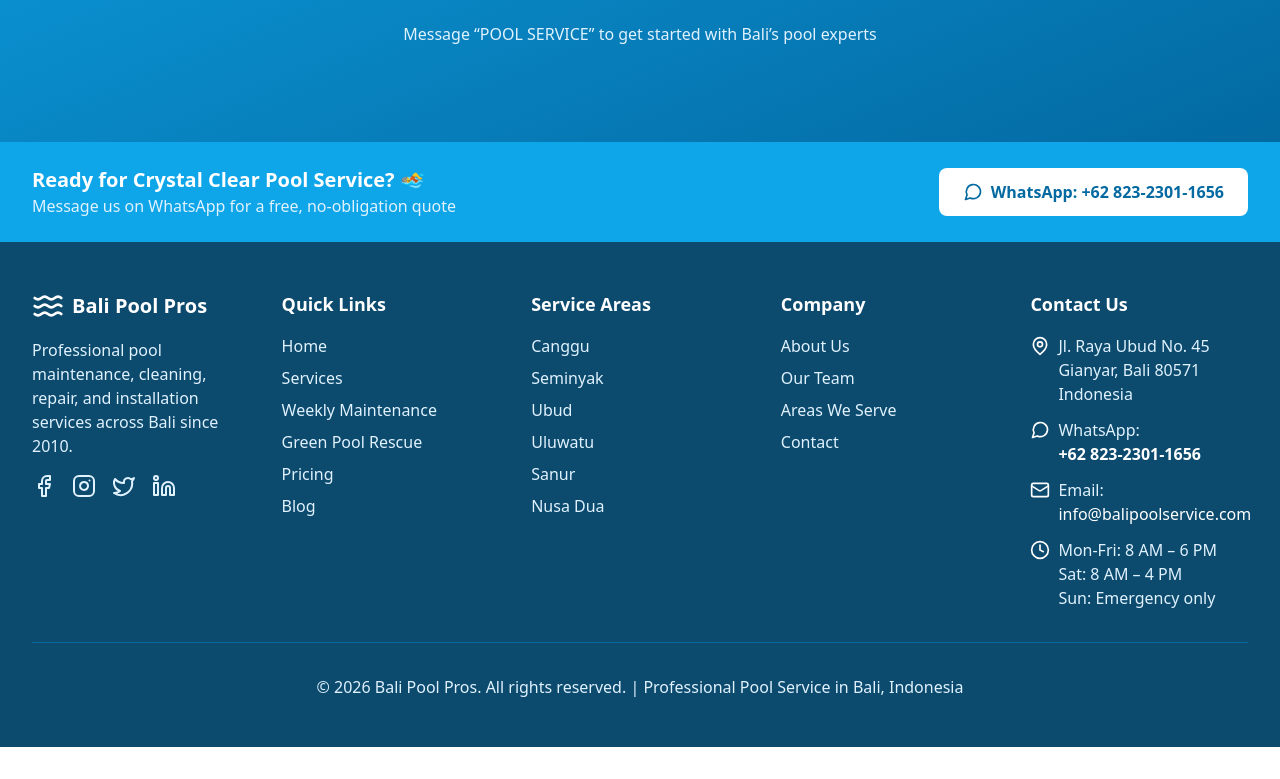
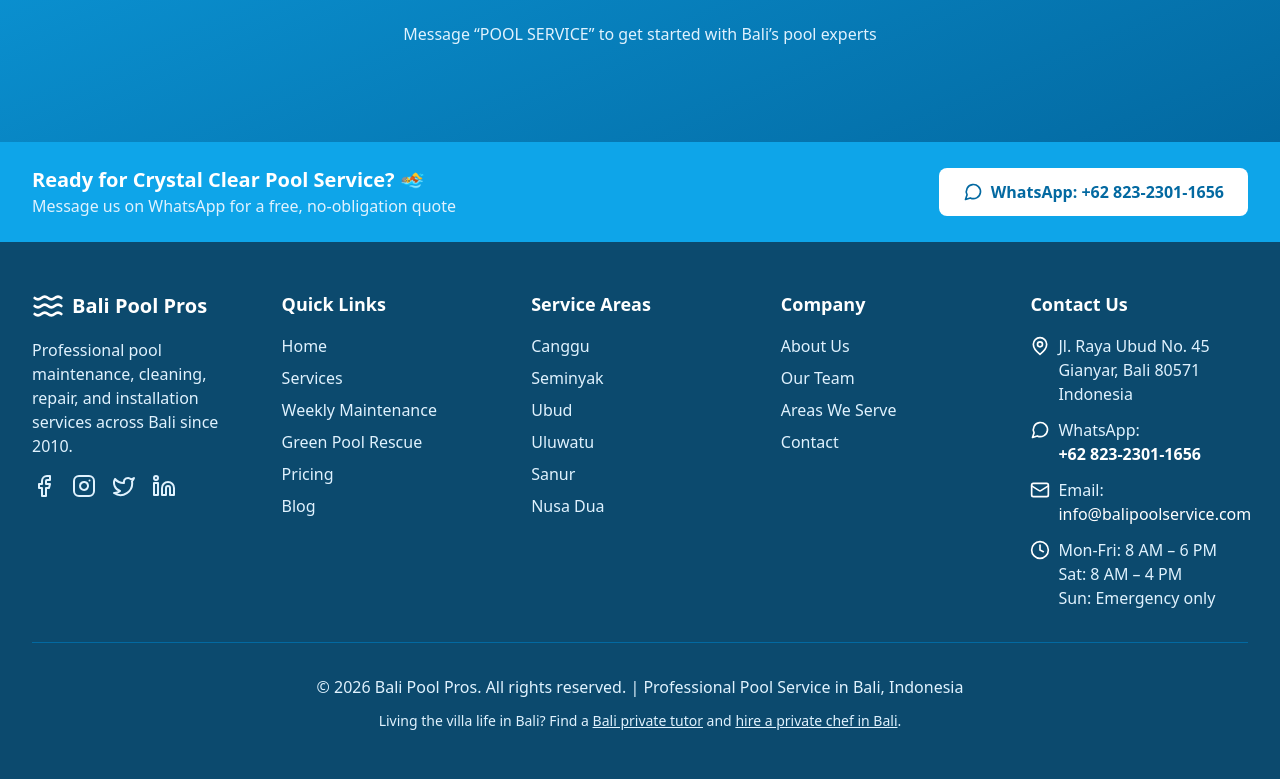
Before and after one commit to ddandanell/pool-pool-network-5, a Next.js app: page / in a window 1280 px wide. Shown: the part 5968-6747 px from the top of the page. Before the commit the page ends 6715 px from the top, so only its background shows below. Built offline with nearby package versions, Linux system fonts and the light colour scheme.

Commit message:
Add footer links to private tutoring and private chef Bali services

```diff
--- a/components/Footer.tsx
+++ b/components/Footer.tsx
@@ -156,6 +156,12 @@ export default function Footer() {
 
         <div className="border-t border-pool-dark mt-8 pt-8 text-center text-pool-light">
           <p>&copy; {currentYear} Bali Pool Pros. All rights reserved. | Professional Pool Service in Bali, Indonesia</p>
+          <p className="mt-3 text-sm">
+            Living the villa life in Bali? Find a{" "}
+            <a href="https://privatetutoringbali.com/" target="_blank" rel="noopener" className="underline hover:text-white transition-colors">Bali private tutor</a>{" "}
+            and{" "}
+            <a href="https://mychef.id/" target="_blank" rel="noopener" className="underline hover:text-white transition-colors">hire a private chef in Bali</a>.
+          </p>
         </div>
       </div>
     </footer>
```
